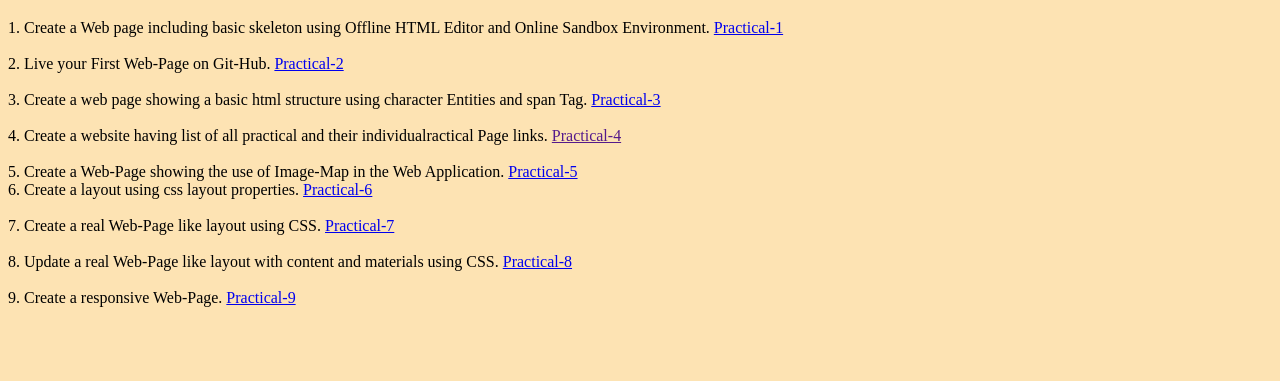
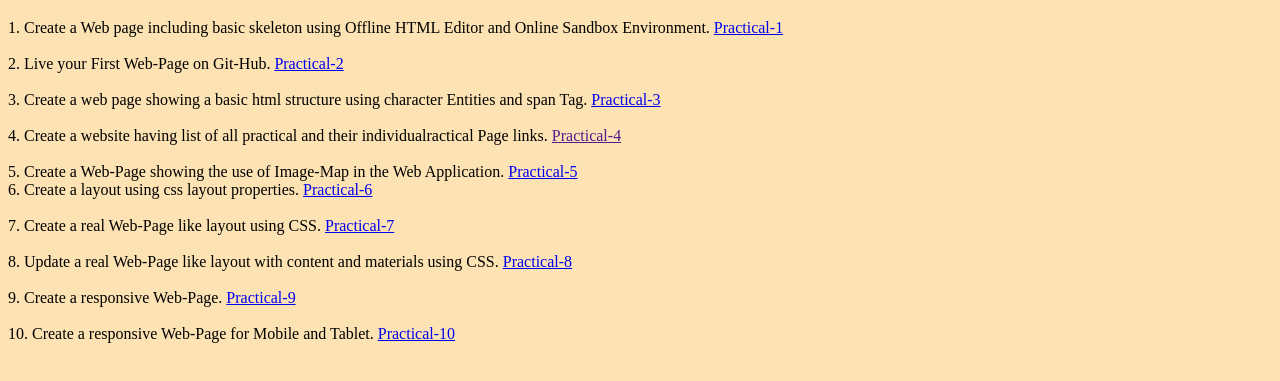
Before and after one commit to themockingjester/FULL-STACK-ASSIGNMENT, a plain HTML site: page index.html in a window 1280 px wide. Shown: the part 289-670 px from the top of the page. Drawn offline with Linux system fonts and the light colour scheme.

Commit message:
Update index.html

```diff
--- a/index.html
+++ b/index.html
@@ -78,5 +78,10 @@
         9. Create a responsive Web-Page.
         <a href="assignment9/assignment9.html" >Practical-9</a>
     </div>
+     <br>
+    <div>
+        10. Create a responsive Web-Page for Mobile and Tablet.
+        <a href="assignment10/assignment10.html" >Practical-10</a>
+    </div>
 </body>
 </html>
```
